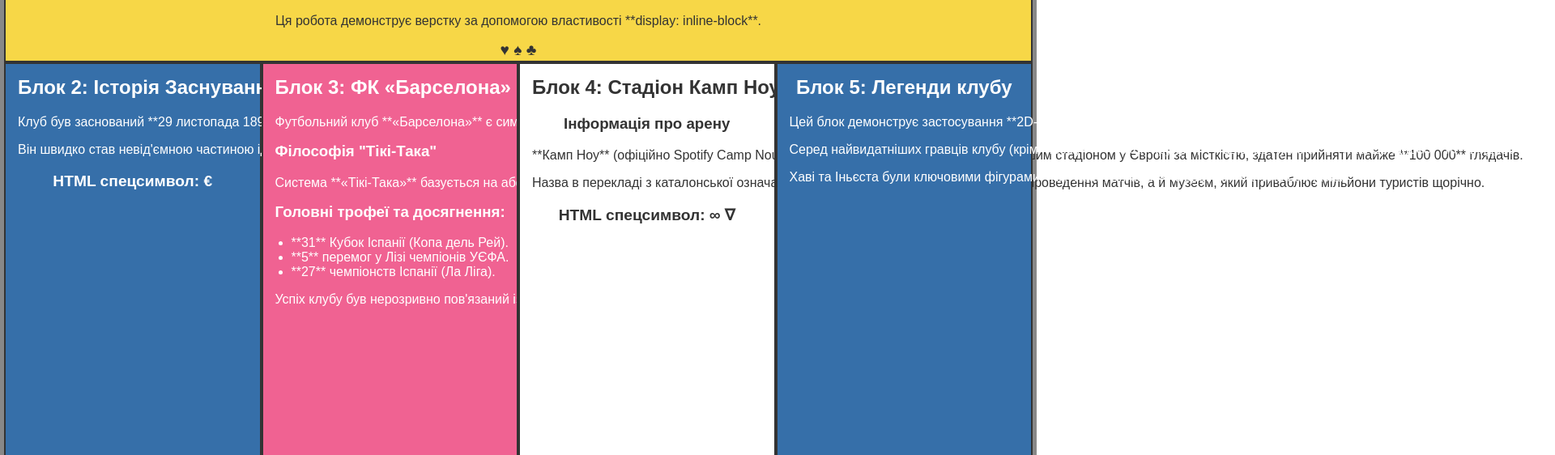
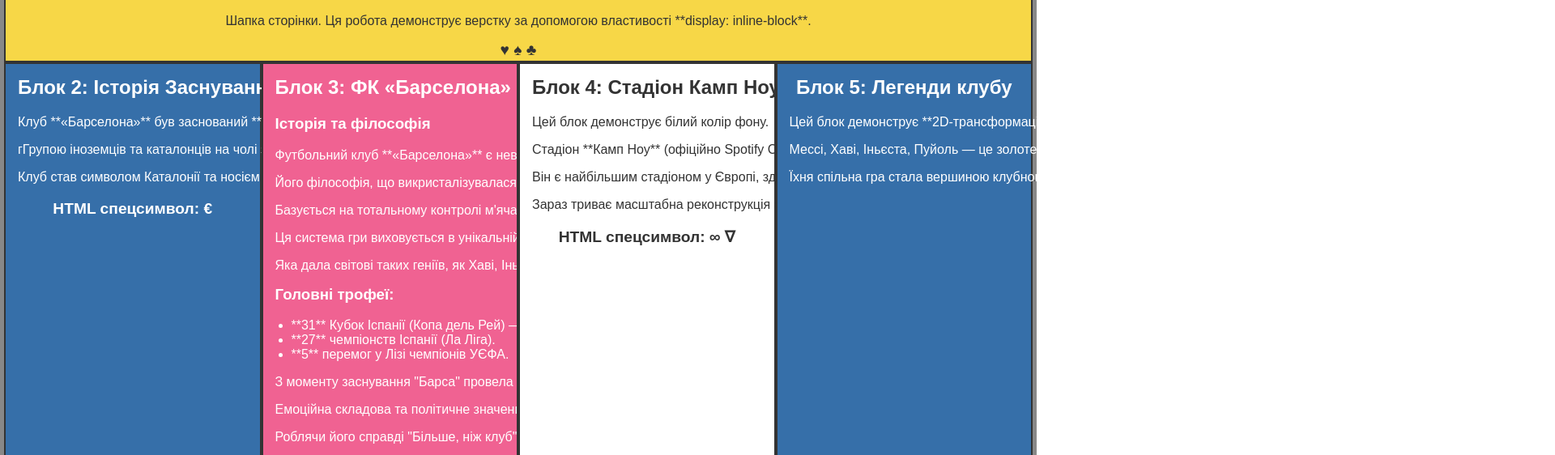
Before and after one commit to Sondei555/lab_7, a plain HTML site: page index.html in a window 1280 px wide. Shown: the part 48-610 px from the top of the page at 81% size, 1920 px wide, since content can reach past the window. Drawn offline with Linux system fonts and the light colour scheme.

Commit message:
Revise content and structure in index.html

```diff
--- a/index.html
+++ b/index.html
@@ -14,7 +14,7 @@
 
         <div class="block header-block block-1">
             <h2>Блок 1: Вступ до Блочної Верстки</h2>
-            <p>Ця робота демонструє верстку за допомогою властивості **display: inline-block**.</p>
+            <p>Шапка сторінки. Ця робота демонструє верстку за допомогою властивості **display: inline-block**.</p>
             <span class="specials"> &hearts; &spades; &clubs; </span>
         </div>
 
@@ -22,53 +22,65 @@
 
             <div class="block content-block block-2">
                 <h2>Блок 2: Історія Заснування</h2>
-                <p>Клуб був заснований **29 листопада 1899 року** групою швейцарських, англійських та каталонських футболістів на чолі з **Жоаном Гампером**.</p>
-                <p>
-                    Він швидко став невід'ємною частиною ідентичності Каталонії, що призвело до його знаменитого гасла **«Més que un club»** («Більше, ніж клуб»).
-                </p>
+                <p>Клуб **«Барселона»** був заснований **29 листопада 1899 року**.</p>
+                <p>гГрупою іноземців та каталонців на чолі з **Жоаном Гампером**.</p>
+                <p>Клуб став символом Каталонії та носієм гасла **«Més que un club»**.</p>
                 <p class="specials">HTML спецсимвол: &euro;</p>
             </div>
 
             <div class="block content-block block-3 block-scroll">
-                <h2>Блок 3: ФК «Барселона»</h2>
+                <h2>Блок 3: ФК «Барселона» (Контент з прокруткою)</h2>
+
+                <h3>Історія та філософія</h3>
                 <p>
-                    Футбольний клуб **«Барселона»** є символом каталонської культури і гасла **«Més que un club»**.
+                    Футбольний клуб **«Барселона»** є невід'ємною частиною ідентичності Каталонії.</p>
+                <p> Його філософія, що викристалізувалася під впливом **Йохана Круїфа** та **Пепа Ґвардіоли**.</p>
+                <p> Базується на тотальному контролі м'яча, відомому як **«Тікі-Така»**.
+                </p>
+                <p>
+                    Ця система гри виховується в унікальній молодіжній академії **La Masia**.</p>
+                <p> Яка дала світові таких геніїв, як Хаві, Іньєста та Ліонель Мессі.
                 </p>
 
-                <h3>Філософія "Тікі-Така"</h3>
+                <h3>Головні трофеї:</h3>
+                <ul>
+                    <li>**31** Кубок Іспанії (Копа дель Рей) — національний рекорд.</li>
+                    <li>**27** чемпіонств Іспанії (Ла Ліга).</li>
+                    <li>**5** перемог у Лізі чемпіонів УЄФА.</li>
+                </ul>
+
                 <p>
-                    Система **«Тікі-Така»** базується на абсолютному контролі м'яча, постійному русі та короткому пасі. Це не лише тактика, а й виховний стандарт академії **La Masia**.
+                    З моменту заснування "Барса" провела тисячі матчів, здобувши мільйони фанатів по всьому світу.</p>
+                <p> Емоційна складова та політичне значення клубу завжди виходили за межі звичайного спорту.</p>
+                <p> Роблячи його справді "Більше, ніж клуб".</p>
+                <p> Сучасна ера клубу після відходу Мессі — це ера перебудови, зосереджена на поверненні до своїх коренів і довірі молоді.</p>
+                <p> Вони прагнуть знову домінувати в Європі, відновивши велич на стадіоні Камп Ноу.
                 </p>
-                <h3>Головні трофеї та досягнення:</h3>
-                <ul>
-                    <li>**31** Кубок Іспанії (Копа дель Рей).</li>
-                    <li>**5** перемог у Лізі чемпіонів УЄФА.</li>
-                    <li>**27** чемпіонств Іспанії (Ла Ліга).</li>
-                </ul>
-                <p>
-                    Успіх клубу був нерозривно пов'язаний із поколінням місцевих гравців, вихованих у дусі клубу, які розуміли філософію "Барси" з юних років.*
+                 <p>
+                    Футбол — це не лише спорт, а й емоція, що об'єднує мільйони фанатів.</p>
+                <p> Велич "Барселони" полягає в її філософії гри та відданості своїм ідеалам.</p>
+                <p> Клуб завжди був у авангарді боротьби за демократію та каталонську самобутність, що відображено в його історії.
                 </p>
+
             </div>
 
             <div class="block content-block block-4">
-                <h2>Блок 4: Стадіон Камп Ноу</h2>
+                <h2> Блок 4: Стадіон Камп Ноу</h2>
+                <p> Цей блок демонструє білий колір фону.</p>
 
-                <h3>Інформація про арену</h3>
-                <p>
-                    **Камп Ноу** (офіційно Spotify Camp Nou) був відкритий у 1957 році. Він є найбільшим стадіоном у Європі за місткістю, здатен прийняти майже **100 000** глядачів.
-                </p>
-                <p>
-                    Назва в перекладі з каталонської означає "Нове поле". Стадіон є не лише місцем проведення матчів, а й музеєм, який приваблює мільйони туристів щорічно.
-                </p>
+                <p> Стадіон **Камп Ноу** (офіційно Spotify Camp Nou) був відкритий у 1957 році.</p>
+                <p> Він є найбільшим стадіоном у Європі, здатен вмістити близько **100 000** глядачів.</p>
+                <p> Зараз триває масштабна реконструкція арени.</p>
+
                 <p class="specials">HTML спецсимвол: &infin; &nabla;</p>
             </div>
 
             <div class="block content-block block-5 block-rotated">
                 <h2>Блок 5: Легенди клубу</h2>
-                <p>Цей блок демонструє застосування **2D-трансформації**.</p>
+                <p>Цей блок демонструє **2D-трансформацію**.</p>
 
-                <p>Серед найвидатніших гравців клубу (крім Мессі) — **Йохан Круїф**, **Ладіслао Кубала**, **Хаві Ернандес** та **Андрес Іньєста**.</p>
-                <p>Хаві та Іньєста були ключовими фігурами "Тікі-Таки", втілюючи академічний стиль La Masia.</p>
+                <p>Мессі, Хаві, Іньєста, Пуйоль — це золоте покоління.</p>
+                <p> Їхня спільна гра стала вершиною клубного футболу.</p>
 
             </div>
 
```
